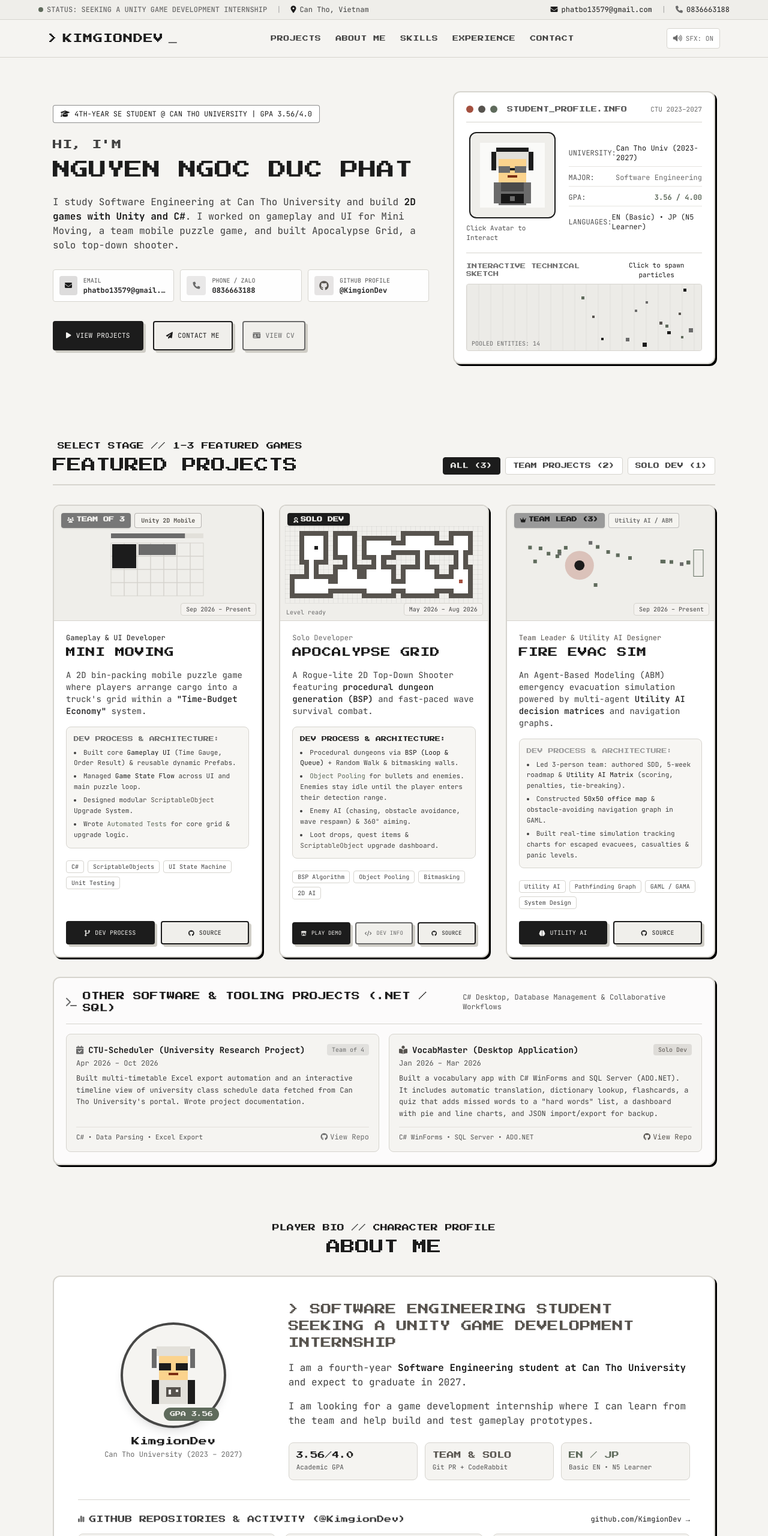
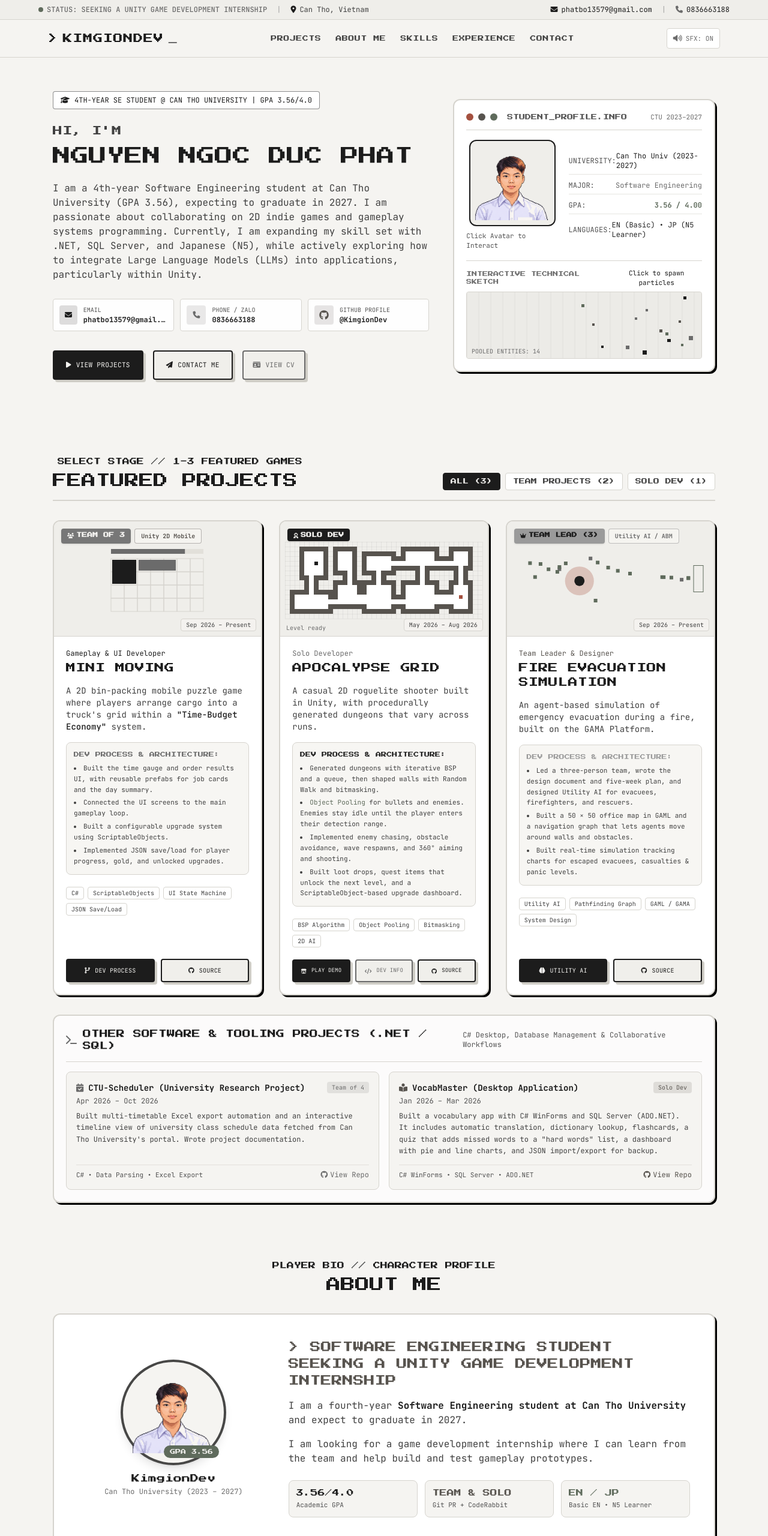
Before and after one commit to KimgionDev/portfolio.io, a plain HTML site: page index.html in a window 1280 px wide. Shown: the top 2560 px of the page at 60% size. Drawn offline with nearby package versions, Linux system fonts and the light colour scheme; grey boxes are pictures that could not be loaded; some icons are missing.

Commit message:
Update portfolio bio, projects, and avatar

```diff
--- a/index.html
+++ b/index.html
@@ -283,7 +283,7 @@
                     </div>
 
                     <p class="text-neutral-700 text-sm sm:text-base leading-relaxed max-w-2xl">
-                        I study Software Engineering at Can Tho University and build <span class="text-[#1c1c1c] font-semibold">2D games with Unity and C#</span>. I worked on gameplay and UI for Mini Moving, a team mobile puzzle game, and built Apocalypse Grid, a solo top-down shooter.
+                        I am a 4th-year Software Engineering student at Can Tho University (GPA 3.56), expecting to graduate in 2027. I am passionate about collaborating on 2D indie games and gameplay systems programming. Currently, I am expanding my skill set with .NET, SQL Server, and Japanese (N5), while actively exploring how to integrate Large Language Models (LLMs) into applications, particularly within Unity.
                     </p>
 
                     <div class="grid grid-cols-1 sm:grid-cols-3 gap-2.5 pt-1 text-xs">
@@ -349,25 +349,7 @@
                         <div class="grid grid-cols-1 sm:grid-cols-12 gap-4 items-center">
                             <div class="sm:col-span-5 flex flex-col items-center">
                                 <div class="w-36 h-36 rounded-xl bg-[#efeeea] border-2 border-pixelOrange p-2 relative group cursor-pointer" onclick="triggerAvatarJump()" title="Click Avatar">
-                                    <svg id="pixelAvatarSvg" viewBox="0 0 32 32" class="w-full h-full transition-transform duration-200" shape-rendering="crispEdges">
-                                        <rect x="2" y="2" width="28" height="28" fill="#fafaf8"/>
-                                        <rect x="9" y="5" width="14" height="4" fill="#e2e0da"/>
-                                        <rect x="8" y="7" width="2" height="6" fill="#e2e0da"/>
-                                        <rect x="22" y="7" width="2" height="6" fill="#e2e0da"/>
-                                        <rect x="10" y="9" width="12" height="10" fill="#fbd38d"/>
-                                        <rect x="7" y="6" width="2" height="8" fill="#1c1c1c"/>
-                                        <rect x="23" y="6" width="2" height="8" fill="#1c1c1c"/>
-                                        <rect x="9" y="4" width="14" height="2" fill="#1c1c1c"/>
-                                        <rect x="10" y="12" width="5" height="3" fill="#6b6b6b"/>
-                                        <rect x="17" y="12" width="5" height="3" fill="#6b6b6b"/>
-                                        <rect x="15" y="13" width="2" height="1" fill="#1c1c1c"/>
-                                        <rect x="14" y="16" width="4" height="1" fill="#7c2d12"/>
-                                        <rect x="8" y="19" width="16" height="9" fill="#6b6b6b"/>
-                                        <rect x="11" y="19" width="10" height="9" fill="#4a4a4a"/>
-                                        <rect x="10" y="23" width="12" height="6" fill="#6b6b6b"/>
-                                        <rect x="11" y="24" width="10" height="4" fill="#171717"/>
-                                        <rect x="15" y="25" width="2" height="2" fill="#6b6b6b"/>
-                                    </svg>
+                                    <img id="pixelAvatar" src="avatar.png" alt="Pixel-art portrait of Nguyen Ngoc Duc Phat" class="w-full h-full object-contain transition-transform duration-200">
                                     <div id="avatarFloatingText" class="hidden absolute -top-2 right-2 font-pixel text-[9px] text-pixelAmber bg-bgDark px-1.5 py-0.5 rounded border border-pixelAmber">
                                         HELLO!
                                     </div>
@@ -467,10 +449,10 @@
                             <div class="bg-bgDark/80 border border-borderPixel rounded-lg p-3 space-y-1.5 text-xs text-neutral-700">
                                 <div class="font-pixel text-[9px] text-pixelCyan mb-1">DEV PROCESS &amp; ARCHITECTURE:</div>
                                 <ul class="space-y-1 list-disc list-inside text-[11px] leading-relaxed">
-                                    <li>Built core <span class="text-[#1c1c1c]">Gameplay UI</span> (Time Gauge, Order Result) &amp; reusable dynamic Prefabs.</li>
-                                    <li>Managed <span class="text-[#1c1c1c]">Game State Flow</span> across UI and main puzzle loop.</li>
-                                    <li>Designed modular <span class="text-pixelAmber">ScriptableObject</span> Upgrade System.</li>
-                                    <li>Wrote <span class="text-pixelGreen">Automated Tests</span> for core grid &amp; upgrade logic.</li>
+                                    <li>Built the time gauge and order results UI, with reusable prefabs for job cards and the day summary.</li>
+                                    <li>Connected the UI screens to the main gameplay loop.</li>
+                                    <li>Built a configurable upgrade system using ScriptableObjects.</li>
+                                    <li>Implemented JSON save/load for player progress, gold, and unlocked upgrades.</li>
                                 </ul>
                             </div>
 
@@ -478,7 +460,7 @@
                                 <span class="px-2 py-0.5 text-[10px] rounded bg-bgPanel border border-borderPixel text-neutral-700">C#</span>
                                 <span class="px-2 py-0.5 text-[10px] rounded bg-bgPanel border border-borderPixel text-neutral-700">ScriptableObjects</span>
                                 <span class="px-2 py-0.5 text-[10px] rounded bg-bgPanel border border-borderPixel text-neutral-700">UI State Machine</span>
-                                <span class="px-2 py-0.5 text-[10px] rounded bg-bgPanel border border-borderPixel text-neutral-700">Unit Testing</span>
+                                <span class="px-2 py-0.5 text-[10px] rounded bg-bgPanel border border-borderPixel text-neutral-700">JSON Save/Load</span>
                             </div>
                         </div>
                     </div>
@@ -518,16 +500,16 @@
                             </div>
 
                             <p class="text-xs sm:text-sm text-neutral-700 leading-relaxed">
-                                A Rogue-lite 2D Top-Down Shooter featuring <span class="text-[#1c1c1c] font-medium">procedural dungeon generation (BSP)</span> and fast-paced wave survival combat.
+                                A casual 2D roguelite shooter built in Unity, with procedurally generated dungeons that vary across runs.
                             </p>
 
                             <div class="bg-bgDark/80 border border-borderPixel rounded-lg p-3 space-y-1.5 text-xs text-neutral-700">
                                 <div class="font-pixel text-[9px] text-pixelOrange mb-1">DEV PROCESS &amp; ARCHITECTURE:</div>
                                 <ul class="space-y-1 list-disc list-inside text-[11px] leading-relaxed">
-                                    <li>Procedural dungeons via <span class="text-[#1c1c1c]">BSP (Loop &amp; Queue)</span> + Random Walk &amp; bitmasking walls.</li>
+                                    <li>Generated dungeons with iterative BSP and a queue, then shaped walls with Random Walk and bitmasking.</li>
                                     <li><span class="text-pixelGreen">Object Pooling</span> for bullets and enemies. Enemies stay idle until the player enters their detection range.</li>
-                                    <li>Enemy AI (chasing, obstacle avoidance, wave respawn) &amp; 360° aiming.</li>
-                                    <li>Loot drops, quest items &amp; <span class="text-pixelAmber">ScriptableObject</span> upgrade dashboard.</li>
+                                    <li>Implemented enemy chasing, obstacle avoidance, wave respawns, and 360&deg; aiming and shooting.</li>
+                                    <li>Built loot drops, quest items that unlock the next level, and a ScriptableObject-based upgrade dashboard.</li>
                                 </ul>
                             </div>
 
@@ -577,19 +559,19 @@
 
                         <div class="p-5 space-y-4">
                             <div>
-                                <div class="text-xs font-mono text-pixelAmber mb-1">Team Leader &amp; Utility AI Designer</div>
-                                <h3 class="font-pixel text-base text-[#1c1c1c] tracking-wide">FIRE EVAC SIM</h3>
+                                <div class="text-xs font-mono text-pixelAmber mb-1">Team Leader &amp; Designer</div>
+                                <h3 class="font-pixel text-base text-[#1c1c1c] tracking-wide">FIRE EVACUATION SIMULATION</h3>
                             </div>
 
                             <p class="text-xs sm:text-sm text-neutral-700 leading-relaxed">
-                                An Agent-Based Modeling (ABM) emergency evacuation simulation powered by multi-agent <span class="text-[#1c1c1c] font-medium">Utility AI decision matrices</span> and navigation graphs.
+                                An agent-based simulation of emergency evacuation during a fire, built on the GAMA Platform.
                             </p>
 
                             <div class="bg-bgDark/80 border border-borderPixel rounded-lg p-3 space-y-1.5 text-xs text-neutral-700">
                                 <div class="font-pixel text-[9px] text-pixelPurple mb-1">DEV PROCESS &amp; ARCHITECTURE:</div>
                                 <ul class="space-y-1 list-disc list-inside text-[11px] leading-relaxed">
-                                    <li>Led 3-person team: authored SDD, 5-week roadmap &amp; <span class="text-[#1c1c1c]">Utility AI Matrix</span> (scoring, penalties, tie-breaking).</li>
-                                    <li>Constructed <span class="text-[#1c1c1c]">50x50 office map</span> &amp; obstacle-avoiding navigation graph in GAML.</li>
+                                    <li>Led a three-person team, wrote the design document and five-week plan, and designed Utility AI for evacuees, firefighters, and rescuers.</li>
+                                    <li>Built a 50 &times; 50 office map in GAML and a navigation graph that lets agents move around walls and obstacles.</li>
                                     <li>Built real-time simulation tracking charts for escaped evacuees, casualties &amp; panic levels.</li>
                                 </ul>
                             </div>
@@ -685,20 +667,7 @@
 
                     <div class="lg:col-span-4 flex flex-col items-center text-center space-y-3">
                         <div class="w-44 h-44 rounded-full bg-bgDark border-4 border-pixelOrange/80 p-4 flex items-center justify-center shadow-lg relative">
-                            <svg viewBox="0 0 32 32" class="w-32 h-32" shape-rendering="crispEdges">
-                                <rect x="9" y="4" width="14" height="4" fill="#e2e0da"/>
-                                <rect x="10" y="8" width="12" height="10" fill="#fbd38d"/>
-                                <rect x="7" y="5" width="2" height="8" fill="#6b6b6b"/>
-                                <rect x="23" y="5" width="2" height="8" fill="#6b6b6b"/>
-                                <rect x="10" y="11" width="5" height="3" fill="#1c1c1c"/>
-                                <rect x="17" y="11" width="5" height="3" fill="#1c1c1c"/>
-                                <rect x="14" y="15" width="4" height="1" fill="#7c2d12"/>
-                                <rect x="7" y="18" width="18" height="10" fill="#1c1c1c"/>
-                                <rect x="10" y="18" width="12" height="10" fill="#e2e0da"/>
-                                <rect x="13" y="21" width="6" height="4" fill="#57534e"/>
-                                <rect x="14" y="22" width="1" height="2" fill="#f5f4f1"/>
-                                <rect x="17" y="22" width="1" height="1" fill="#f5f4f1"/>
-                            </svg>
+                            <img src="avatar.png" alt="Pixel-art portrait of Nguyen Ngoc Duc Phat" class="w-full h-full object-contain">
                             <span class="absolute bottom-2 right-2 px-2.5 py-1 rounded-full bg-pixelGreen text-bgDark font-pixel text-[9px]">
                                 GPA 3.56
                             </span>
@@ -834,7 +803,7 @@
                 <h2 class="font-pixel text-xl sm:text-2xl text-[#1c1c1c]">EXPERIENCE</h2>
             </div>
 
-            <div class="grid grid-cols-1 md:grid-cols-3 gap-6 pt-6">
+            <div class="grid grid-cols-1 gap-x-6 gap-y-12 pt-6 md:grid-cols-3 md:gap-y-6">
                 <div class="pixel-box rounded-2xl p-5 pt-10 relative text-center flex flex-col justify-between">
                     <div class="w-16 h-16 rounded-full bg-bgDark border-2 border-pixelAmber flex items-center justify-center font-pixel text-[10px] text-[#1c1c1c] mx-auto -mt-16 mb-3 shadow-lg">
                         SOLO
@@ -863,7 +832,7 @@
                         </h3>
                         <p class="text-xs text-neutral-600">Sep 2026 - Present</p>
                         <p class="text-xs text-neutral-700 leading-relaxed">
-                            Developing UI State Flow, ScriptableObject upgrades &amp; Unit Tests for <span class="text-[#1c1c1c]">Mini Moving</span> (Team of 3), while leading Utility AI design for <span class="text-[#1c1c1c]">Fire Evacuation Sim</span>.
+                            Built gameplay UI, configurable upgrades, and JSON save/load for <span class="text-[#1c1c1c]">Mini Moving</span>. Led the team and designed Utility AI for <span class="text-[#1c1c1c]">Fire Evacuation Simulation</span>.
                         </p>
                     </div>
                     <div class="mt-4 pt-2 border-t border-borderPixel text-[11px] text-pixelOrange font-mono">
@@ -1098,18 +1067,18 @@
         let badgeTimeout = null;
         function triggerAvatarJump() {
             playSound('powerup');
-            const svg = document.getElementById('pixelAvatarSvg');
+            const avatar = document.getElementById('pixelAvatar');
             const badge = document.getElementById('avatarFloatingText');
-            if (!svg || !badge) return;
+            if (!avatar || !badge) return;
 
             if (jumpTimeout) clearTimeout(jumpTimeout);
             if (badgeTimeout) clearTimeout(badgeTimeout);
 
-            svg.classList.add('-translate-y-3', 'scale-105');
+            avatar.classList.add('-translate-y-3', 'scale-105');
             badge.classList.remove('hidden');
 
             jumpTimeout = setTimeout(() => {
-                svg.classList.remove('-translate-y-3', 'scale-105');
+                avatar.classList.remove('-translate-y-3', 'scale-105');
             }, 220);
             badgeTimeout = setTimeout(() => {
                 badge.classList.add('hidden');
@@ -1163,13 +1132,13 @@
                         <span class="px-2.5 py-1 rounded bg-pixelOrange/20 text-pixelOrange font-semibold">Role: Gameplay & UI Developer</span>
                         <span class="px-2.5 py-1 rounded bg-bgDark border border-borderPixel text-neutral-700">Sep 2026 – Present</span>
                     </div>
-                    <p><strong>Game Concept:</strong> A 2D bin-packing puzzle game where players arrange irregularly shaped cargo into a truck's grid under a strict "Time-Budget Economy" system.</p>
+                    <p>In this 2D mobile puzzle game, players fit cargo into a truck grid while managing a time budget.</p>
                     <div class="p-4 rounded-xl bg-bgDark border border-borderPixel space-y-2">
                         <div class="font-pixel text-xs text-pixelAmber">KEY SYSTEMS IMPLEMENTED BY PHAT:</div>
                         <ul class="list-disc list-inside space-y-1.5">
-                            <li><strong>UI State Flow & Dynamic Prefabs:</strong> Engineered the state transitions connecting the Order Selection screen, active Bin-Packing HUD (Time Gauge, Cargo Queue), and Order Result / Day Summary screens.</li>
-                            <li><strong>ScriptableObject Upgrade Architecture:</strong> Decoupled upgrade stats (truck grid capacity, time-budget bonuses, cargo value multipliers) into modular <code>ScriptableObject</code> assets so game designers can tweak balancing without touching code.</li>
-                            <li><strong>Automated Testing:</strong> Wrote NUnit tests in Unity Test Runner to verify cargo placement collision bounds and upgrade cost formulas.</li>
+                            <li><strong>Gameplay UI:</strong> Built the time gauge and order results UI, created reusable prefabs for job cards and the day summary, and integrated the screens into the gameplay loop.</li>
+                            <li><strong>Upgrade System:</strong> Used modular ScriptableObject assets so player progression can be tuned through configuration.</li>
+                            <li><strong>Save/Load:</strong> Implemented JSON persistence for player progress, gold, and unlocked upgrades.</li>
                         </ul>
                     </div>
                 `
@@ -1181,13 +1150,14 @@
                         <span class="px-2.5 py-1 rounded bg-pixelOrange/20 text-pixelOrange font-semibold">Solo Developer</span>
                         <span class="px-2.5 py-1 rounded bg-bgDark border border-borderPixel text-neutral-700">May 2026 – Aug 2026</span>
                     </div>
-                    <p><strong>Game Concept:</strong> A fast-paced 2D Rogue-lite Top-Down Shooter featuring procedural dungeon rooms and wave survival combat.</p>
+                    <p>A casual 2D roguelite shooter built in Unity. Players explore procedurally generated dungeons and find quest items that unlock the next level.</p>
                     <div class="p-4 rounded-xl bg-bgDark border border-borderPixel space-y-2">
                         <div class="font-pixel text-xs text-pixelCyan">TECHNICAL BREAKDOWN:</div>
                         <ul class="list-disc list-inside space-y-1.5">
-                            <li><strong>Iterative BSP Dungeon Generation:</strong> Partitioned 2D space using an explicit <code>Queue&lt;BoundsInt&gt;</code> loop instead of recursion to avoid stack overhead, followed by Random Walk organic room carving and 4-bit/8-bit wall bitmasking for automatic tile placement.</li>
+                            <li><strong>Dungeon Generation:</strong> Used a loop and queue for BSP, with Random Walk and wall bitmasking.</li>
                             <li><strong>Object Pooling:</strong> Reused bullet and enemy objects. Enemies stay idle until the player enters their detection range.</li>
-                            <li><strong>Enemy AI & 360° Combat:</strong> Implemented obstacle-avoidance steering, wave respawn scaling, and ScriptableObject-driven player upgrades (HP, Damage, Speed, Ammo).</li>
+                            <li><strong>Combat:</strong> Implemented enemy chasing, obstacle avoidance, wave respawns, and 360&deg; aiming and shooting.</li>
+                            <li><strong>Gameplay Loop:</strong> Built loot drops and quest items that unlock the next level, plus a ScriptableObject-based dashboard for health, damage, speed, and ammo upgrades.</li>
                         </ul>
                     </div>
                     <div class="flex flex-wrap gap-3 pt-2">
@@ -1204,17 +1174,18 @@
                 title: 'FIRE EVACUATION SIM — UTILITY AI & ABM PATHFINDING',
                 content: `
                     <div class="flex flex-wrap gap-2 text-xs">
-                        <span class="px-2.5 py-1 rounded bg-pixelPurple/20 text-pixelPurple font-semibold">Team Leader & AI Designer (Team of 3)</span>
+                        <span class="px-2.5 py-1 rounded bg-pixelPurple/20 text-pixelPurple font-semibold">Team Leader &amp; Designer (Team of 3)</span>
                         <span class="px-2.5 py-1 rounded bg-pixelCyan/20 text-pixelCyan font-semibold">Utility AI Matrix</span>
                         <span class="px-2.5 py-1 rounded bg-bgDark border border-borderPixel text-neutral-700">Sep 2026 – Present</span>
                     </div>
-                    <p><strong>Project Overview:</strong> An Agent-Based Modeling (ABM) simulation of emergency office evacuation during a spreading fire incident on the GAMA Platform.</p>
+                    <p>An agent-based simulation of emergency evacuation during a fire, built on the GAMA Platform.</p>
                     <div class="p-4 rounded-xl bg-bgDark border border-borderPixel space-y-2">
                         <div class="font-pixel text-xs text-pixelAmber">LEADERSHIP & AI ARCHITECTURE:</div>
                         <ul class="list-disc list-inside space-y-1.5">
-                            <li><strong>Utility AI Decision Matrix:</strong> Designed multi-factor utility scoring (action scoring, hazard penalties, priority bonuses, and tie-breaking rules) governing autonomous behaviors for Evacuees, Firefighters, and Rescuers.</li>
-                            <li><strong>Spatial Navigation Graph:</strong> Built a 50x50 office environment in GAML with dynamic obstacle-avoiding pathfinding around smoke and fire zones.</li>
-                            <li><strong>Real-Time Analytics:</strong> Engineered live simulation tracking charts for escaped evacuees, casualties, and crowd panic propagation.</li>
+                            <li><strong>Team Leadership:</strong> Led a three-person team and wrote the design document and five-week plan.</li>
+                            <li><strong>Utility AI:</strong> Designed action scoring, penalties, priority bonuses, and tie-breaking for evacuees, firefighters, and rescuers.</li>
+                            <li><strong>Navigation:</strong> Built a 50 &times; 50 office map in GAML and a navigation graph that lets agents move around walls and obstacles.</li>
+                            <li><strong>Charts:</strong> Built real-time charts for escaped evacuees, casualties, and panic levels.</li>
                         </ul>
                     </div>
                     <div class="flex flex-wrap gap-3 pt-2">
```
Also changed, not shown: avatar.png (added).
